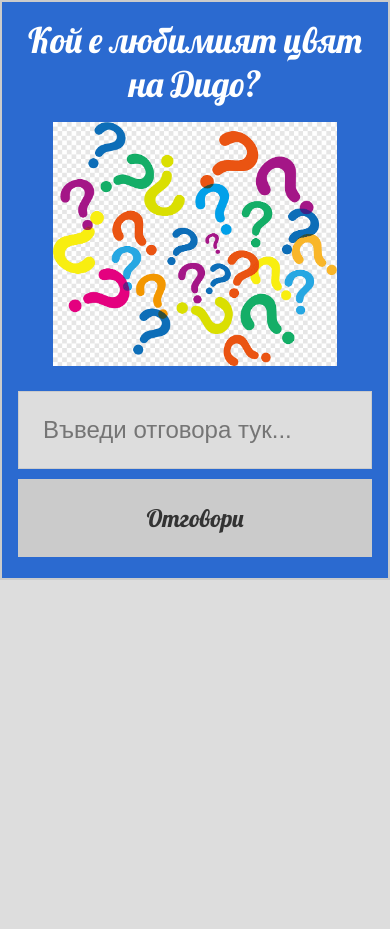
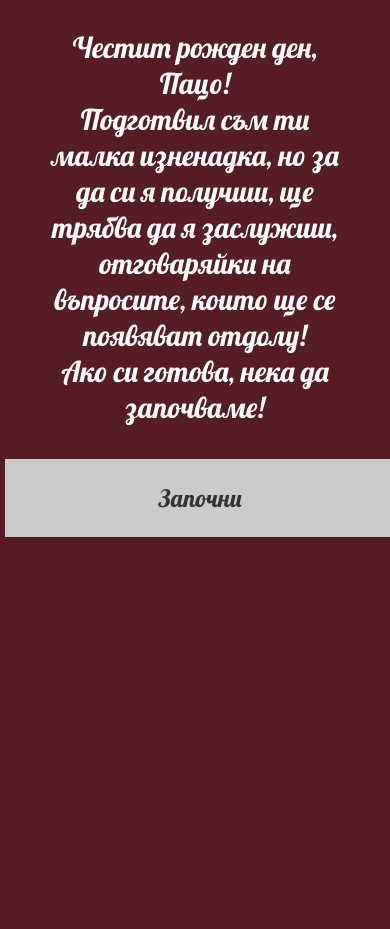
Before and after one commit to dilyantraykov/dilyantraykov.github.io, a Jekyll site: the page petya-birthday/index.html, which Jekyll copies as it is, in a window 390 px wide. Built offline with Jekyll 4.4.1, drawn with Linux system fonts in a browser that asks for light colours; before the commit the page ends 900 px from its top, so only the background shows below that.

Commit message:
Update Quiz

```diff
--- a/petya-birthday/index.html
+++ b/petya-birthday/index.html
@@ -11,15 +11,21 @@
     <link rel="stylesheet" type="text/css" href="styles.css">
 </head>
 <body>
-    <div id="grid" class="center">
-        <div id="quiz" class="center">
+    <div id="grid">
+        <div id="start-page">
+            <p id="intro">Честит рожден ден, Пацо!<br />Подготвил съм ти малка изненадка, но за да си я получиш, ще трябва да я заслужиш, отговаряйки на въпросите, които ще се появяват отдолу!<br />
+            Ако си готова, нека да започваме!</p>
+            <input onclick="start()" id="start-button" type="submit" value="Започни" />
+        </div>
+        <div id="quiz" class="invisible">
             <p id="question"></p>
             <div id="resource"></div>
-            <div class="input">
+            <form id="input-form" autocomplete="off" class="input">
                 <input id="answer-textbox" placeholder="Въведи отговора тук..." type="text" />
-                <input id="guess-button" type="button" value="Отговори" />
+                <input id="guess-button" type="submit" value="Отговори" />
+            </form>
+            <p id="tip"></p>
             </div>
-            <p id="tip"></p>
         </div>
     </div>
 
--- a/petya-birthday/question.js
+++ b/petya-birthday/question.js
@@ -20,15 +20,16 @@ Quiz.prototype.isEnded = function() {
     return this.questionIndex === this.questions.length;
 }
 
-function Question(text, answer, resource, color) {
+function Question(text, answer, resource, color, tip) {
     this.text = text;
     this.resource = resource;
     this.answer = answer;
     this.color = color;
+    this.tip = tip;
 }
 
 Question.prototype.isCorrectAnswer = function(input) {
-    return this.answer.toLowerCase() === input.toLowerCase();
+    return this.answer.toLowerCase().trim() === input.toLowerCase().trim();
 }
 
 function populate() {
@@ -36,17 +37,17 @@ function populate() {
         showEnd();
     }
     else {
-        var quizBox = document.getElementById("grid");
-        quizBox.style = "background: " + quiz.getQuestionIndex().color;
+        document.body.style = "background: " + quiz.getQuestionIndex().color;
 
         var element = document.getElementById("question");
         element.innerHTML = quiz.getQuestionIndex().text;
 
         var resourceDiv = document.getElementById("resource");
         resourceDiv.innerHTML = quiz.getQuestionIndex().resource;
+    }
+};
 
-        var button = document.getElementById("guess-button");
-        button.onclick = function() {
+function makeGuess() {
     var answerTextBox = document.getElementById("answer-textbox");
     var tip = document.getElementById("tip");
     var guess = answerTextBox.value;
@@ -62,35 +63,56 @@ function populate() {
     else
     {
         answerTextBox.classList.add("wrong-answer");
+        var questionTip = quiz.getQuestionIndex().tip;
+        if (questionTip != undefined)
+        {
+            tip.innerText = questionTip;
+        }
+        else
+        {
             tip.innerText = "Опитай пак!";
         }
     }
 }
-};
 
-function showProgress() {
-    var currentQuestionNumber = quiz.questionIndex + 1;
-    var element = document.getElementById("progress");
-    element.innerHTML = "Question " + currentQuestionNumber + " of " + quiz.questions.length;
-};
+function start() {
+    var element = document.getElementById("quiz");
+    element.className = "";
+    var startPage = document.getElementById("start-page");
+    startPage.classList.add("invisible");
+
+    var inputForm = document.getElementById("input-form");
+    inputForm.addEventListener('submit', event => {
+        event.preventDefault();
+        makeGuess();
+    })
+
+    populate();
+}
 
 function showEnd() {
-    var gameOverHTML = "<h1>Честито, вече можеш да си получиш подаръците!</h1>";
+    document.body.style = "background: #d0021b;";
+
+    var gameOverHTML = "<h1>Честито, вече можеш да си получиш наградата!</h1>";
     var element = document.getElementById("quiz");
     element.innerHTML = gameOverHTML;
 };
 
-// color ideas:
-// blue - #2B6AD0 #061E47 #1F4591
-
 var questions = [
-    new Question("Кой е любимият цвят на Дидо?", "син", "<img src='resources/colors.png'/>", "#2B6AD0"),
+    new Question("Коя е героинята, по която всички симпваха в началото на League of Legends?", "Катарина", "<img src='resources/league-of-legends.jpg'/>", "#F79328", "пробвай на кирилица"),
+    new Question("Как се казва \"пиратският\" кораб, който плава с туристи към Атон?", "Menia Maria", "<img src='resources/ship.jpg'/>", "#4E698C", "Името на кораба се римува с пълното име на любимата ни позната - Ая."),
+    new Question("\"And I said?\"", "Bitch", "<img src='resources/bitch.jpg'/>", "#5B7D49"),
+    new Question("Кой е любимият цвят на Дидо?", "син", "<img src='resources/colors.jpg'/>", "#A23090"),
+    new Question("В кое гръцко градче ти беше първата рисувана татуировка?", "Никити", "<img src='resources/greek-city.jpg'/>", "#1982C3", "Градче с топ гироси, които даже една година бяха изгоряли."),
+    new Question("Предполагам знаеш изпълнителя на оригинала на тази песен, но знаеш ли къде е роден той?", "сеул", "<audio controls><source src='resources/cannibal.mp3' type='audio/mpeg'>Your browser does not support the audio element.</audio>", "#5D016D"),
+    new Question("Къде за първи път гледа \"Карибски пирати\"?", "Sofia Land", "<img src='resources/pirates.jpg'/>", "#C29F4C", "пробвай на латиница"),
     new Question("Кое е това съзвездие?", "касиопея", "<img src='resources/kassiopeia.jpg'/>", "#061E47"),
-    new Question("Предполагам знаеш изпълнителя на оригинала на тази песен, но знаеш ли къде е роден той??", "сеул", "<audio controls><source src='resources/cannibal.mp3' type='audio/mpeg'>Your browser does not support the audio element.</audio>", "#1F4591"),
-    new Question("Намери някой с инсталиран Spotify на телефона и разбери как да намериш песента, която съответства на кода отдолу. Като намериш песента, се почувствай поздравена и въведи името й.", "say you won't let go", "<img src='resources/spotify-code.jpeg'/>", "#025b0e"),
-    new Question("Сканирай кода отдолу и виж какво ще намериш. Кой град би асоциирала с откритото поздравче?", "say you won't let go", "<img src='resources/youtube-code.png'/>", "#d0021b"),
+    new Question("Назови мазен гей, долен чалгар и секси испанец, известни като триото най-големи свалячи, познати на човечеството.", "Ицо, Мацо, Пацо", "<img src='resources/imp.jpg'/>", "#751D25", "раздели имената със запетая, последвана от празно място"),
+    new Question("Къде за първи път гледа \"Игра на Тронове\"?", "Ормос Панагиас", "<img src='resources/got.jpg'/>", "#393C3B", "Най-скучното гръцко селце евар."),
+    new Question("Сканирай кода отдолу и виж какво ще намериш. Кой град би асоциирала с откритото поздравче?", "букурещ", "<img src='resources/youtube-code.png'/>", "#d0021b"),
+    new Question("Какво е най-вкусното нещо, което можеше да си вземеш от лафката на 138-мо?", "сандвич с маслини", "<img src='resources/138.jpg'/>", "#A37B70"),
+    new Question("Какъв е ароматът на една вилорайска зимна вечер през 2017, сгушени в леглото пред телевизора?", "на агнешко", "<img src='resources/ribaritsa.jpg'/>", "#6C752C", "отговорът е във формат 'на ...'"),
+    new Question("Разбери как да откриеш песента, която съответства на кода отдолу в Spotify. Като намериш песента, се почувствай поздравена и въведи името й.", "say you won't let go", "<img src='resources/spotify-code.jpeg'/>", "#025b0e"),
 ];
 
 var quiz = new Quiz(questions);
-
-populate();
--- a/petya-birthday/styles.css
+++ b/petya-birthday/styles.css
@@ -3,8 +3,13 @@
     box-sizing: border-box;
 }
 
+html {
+    height: 100%;
+}
+
 body {
-    background-color: #DDD;
+    background: #561D25;
+    min-height: 100%;
     font-family: 'Lobster', cursive;
     color: white;
     margin: 0;
@@ -21,7 +26,6 @@ body {
     width: 100%;
     height: 100%;
     margin: 0 auto;
-    border: 2px solid #cbcbcb;
     text-align: center;
 }
 
@@ -29,7 +33,12 @@ body {
     padding: 1em;
 }
 
-#question {
+#intro {
+    max-width: 80%;
+    margin: 1em auto;
+}
+
+#intro, #question {
     font-size: 2.2em;
     color: white;
 }
@@ -40,8 +49,18 @@ body {
     margin: 1em;
 }
 
+#tip {
+    font-size: 1.2em;
+    max-width: 80%;
+    margin: 0.2em auto;
+}
+
 .wrong-answer {
-    border: 1px solid #E8474C !important;
+    border: 3px solid #E8474C !important;
+}
+
+.invisible {
+    display: none;
 }
 
 input {
@@ -62,7 +81,7 @@ input[type=text] {
     width: 70%;
 }
 
-input[type=button] {
+input[type=submit] {
     font-family: 'Lobster', cursive;
     cursor: pointer;
     background: #cbcbcb;
@@ -70,16 +89,20 @@ input[type=button] {
     width: 30%;
 }
 
-input[type=button]:hover {
+input[type=submit]:hover {
     background: darkgray;
 }
 
-@media only screen and (max-width: 600px) {
+@media only screen and (max-width: 768px) {
     .input {
         flex-direction: column;
     }
 
-    input[type=text], input[type=button] {
+    input[type=text], input[type=submit] {
         width: 100%;
     }
+
+    #intro, #question {
+        font-size: 1.8em;
+    }
 }
```
Also changed, not shown: petya-birthday/resources/138.jpg (added), petya-birthday/resources/bitch.jpg (added), petya-birthday/resources/colors.jpg (added), petya-birthday/resources/got.jpg (added), petya-birthday/resources/greek-city.jpg (added), petya-birthday/resources/imp.jpg (added), petya-birthday/resources/league-of-legends.jpg (added), petya-birthday/resources/pirates.jpg (added), petya-birthday/resources/ribaritsa.jpg (added), petya-birthday/resources/ship.jpg (added). Lines whose indentation alone changed are shown as unchanged.
